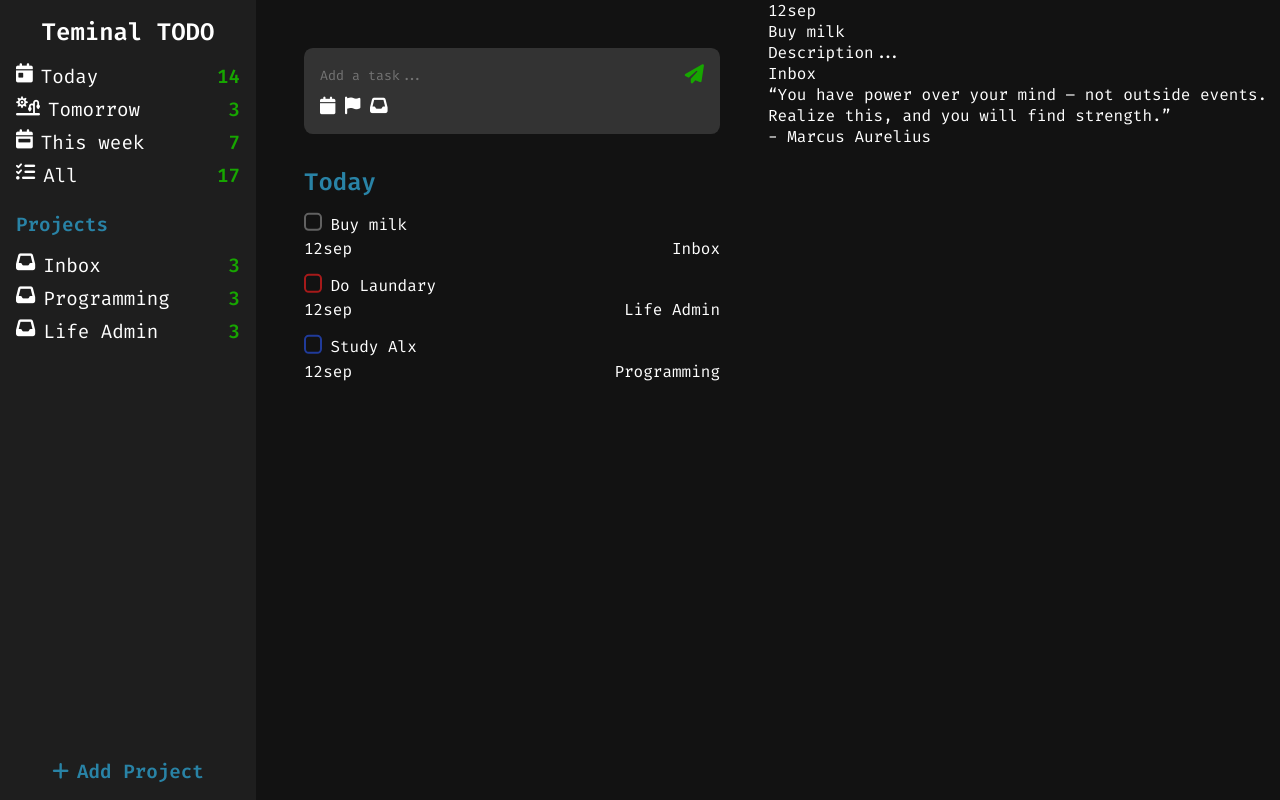
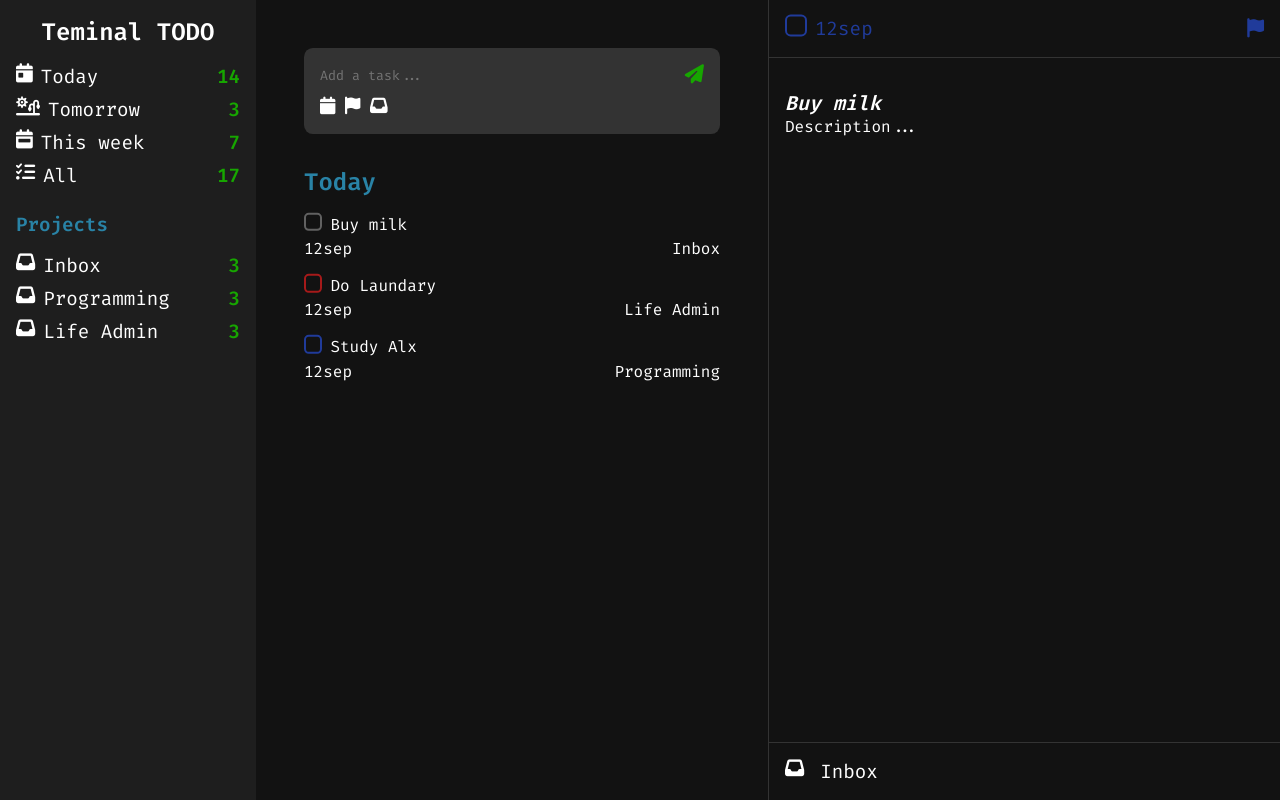
Before and after one commit to amir-kedis/todo-ts-sass-html, a website built with webpack: page src/index.html in a window 1280 px wide. Built offline with nearby package versions, Linux system fonts and the light colour scheme.

Commit message:
style: right sidebar complete

```diff
--- a/src/index.html
+++ b/src/index.html
@@ -112,10 +112,12 @@
     <div class="right_side_bar">
       <div class="task_edit_box">
         <div class="task_edit_box__header">
-          <div class="task_edit_box__checkbox"></div>
-          <div class="task_edit_box__date">12sep</div>
+          <div class="task_edit_box__checkbox">
+            <input type="checkbox" class="task_list__item__checkbox__input prior_med" />
+          </div>
+          <div class="task_edit_box__date prior_med">12sep</div>
           <div class="task_edit_box__priority">
-            <i class="task_edit_box__priority__icon"></i>
+            <i class="task_edit_box__priority__icon fa-solid fa-flag prior_med"></i>
           </div>
         </div>
         <div class="task_edit_box__content">
@@ -127,13 +129,13 @@
           </div>
         </div>
         <div class="task_edit_box__footer">
-          <i class="task_edit_box__footer__icon"></i>
+          <i class="task_edit_box__footer__icon fa-solid fa-inbox"></i>
           <div class="task_edit_box__project">Inbox</div>
         </div>
       </div>
-      <div class="qoute_box">
+      <div class="qoute_box display_none">
         <div class="qoute_box__icon">
-          <i class="qoute_box__icon__icon"></i>
+          <i class="fa-solid fa-book-open"></i>
         </div>
         <div class="qoute_box__text">
           <p class="qoute_box__text__content">
--- a/src/scss/global.scss
+++ b/src/scss/global.scss
@@ -46,6 +46,81 @@ body {
   color: #fff;
 }
 
+.display_none {
+  display: none;
+}
+
+input[type="checkbox"].prior_no {
+  color: var(--nonary-color);
+}
+
+input[type="checkbox"].prior_low {
+  color: var(--tertiary-color);
+}
+
+input[type="checkbox"].prior_med {
+  color: var(--quinary-color);
+}
+
+input[type="checkbox"].prior_high {
+  color: var(--quaternary-color);
+}
+
+.prior_no {
+  color: var(--nonary-color);
+}
+
+.prior_low {
+  color: var(--tertiary-color);
+}
+
+.prior_med {
+  color: var(--quinary-color);
+}
+
+.prior_high {
+  color: var(--quaternary-color);
+}
+
+input[type="checkbox"] {
+  appearance: none;
+  cursor: pointer;
+  background-color: #fff;
+  margin: 0;
+  margin-right: 0.5rem;
+  font: inherit;
+  color: currentColor;
+  width: 1.15em;
+  height: 1.15em;
+  border: 0.15em solid currentColor;
+  border-radius: 0.3em;
+  transform: translateY(-0.075em);
+  background: rgba(217, 217, 217, 0);
+  display: grid;
+  place-content: center;
+
+  &::before {
+    content: "✔";
+    display: none;
+    color: #17a600;
+    font-size: 1.2rem;
+    width: 0.65em;
+    height: 0.65em;
+    transform-origin: bottom left;
+    transform: scale(0);
+    transition: 120ms transform ease-in-out;
+  }
+
+  &:checked::before {
+    display: grid;
+    place-content: center;
+    transform: scale(1);
+  }
+
+  &:focus {
+    outline: none;
+  }
+}
 /* ===================== */
 /* === LAYOUT STYLES === */
 /* ===================== */
--- a/src/scss/main_content.scss
+++ b/src/scss/main_content.scss
@@ -67,61 +67,6 @@
             flex-basis: 50%;
             text-align: right;
           }
-
-          input[type="checkbox"].prior_no {
-            color: var(--nonary-color);
-          }
-
-          input[type="checkbox"].prior_low {
-            color: var(--tertiary-color);
-          }
-
-          input[type="checkbox"].prior_med {
-            color: var(--quinary-color);
-          }
-
-          input[type="checkbox"].prior_high {
-            color: var(--quaternary-color);
-          }
-
-          input[type="checkbox"] {
-            appearance: none;
-            background-color: #fff;
-            margin: 0;
-            margin-right: 0.5rem;
-            font: inherit;
-            color: currentColor;
-            width: 1.15em;
-            height: 1.15em;
-            border: 0.15em solid currentColor;
-            border-radius: 0.3em;
-            transform: translateY(-0.075em);
-            background: rgba(217, 217, 217, 0);
-            display: grid;
-            place-content: center;
-
-            &::before {
-              content: "✔";
-              display: none;
-              color: #17a600;
-              font-size: 1.2rem;
-              width: 0.65em;
-              height: 0.65em;
-              transform-origin: bottom left;
-              transform: scale(0);
-              transition: 120ms transform ease-in-out;
-            }
-
-            &:checked::before {
-              display: grid;
-              place-content: center;
-              transform: scale(1);
-            }
-
-            &:focus {
-              outline: none;
-            }
-          }
         }
       }
     }
--- /dev/null
+++ b/src/scss/right_sidebar.scss
@@ -0,0 +1,68 @@
+.right_side_bar {
+  border-left: 1px solid #333333;
+
+  .qoute_box {
+    min-height: 100vh;
+    display: flex;
+    flex-direction: column;
+    justify-content: center;
+    align-items: center;
+    gap: 1rem;
+    padding: 1rem;
+    color: #fff;
+    font-size: 1.2rem;
+    font-weight: 600;
+    text-align: center;
+
+    i {
+      font-size: 4rem;
+      color: var(--secondary-color);
+    }
+  }
+
+  .task_edit_box {
+    min-height: 100vh;
+    display: flex;
+    flex-direction: column;
+    gap: 1rem;
+
+    .task_edit_box__header {
+      display: flex;
+      flex-direction: row;
+      border-bottom: 1px solid #333333;
+      padding: 1rem;
+      font-size: 1.2rem;
+
+      .task_edit_box__date {
+        flex: 1;
+      }
+
+      i {
+        font-size: 1.2rem;
+        cursor: pointer;
+      }
+    }
+
+    .task_edit_box__content {
+      flex: 1;
+      padding: 1rem;
+    }
+
+    .task_edit_box__footer {
+      padding: 1rem;
+      border-top: 1px solid #333333;
+      font-size: 1.2rem;
+      display: flex;
+      gap: 1rem;
+      flex-direction: row;
+    }
+
+    .task_edit_box__content__text {
+      color: #fff;
+      font-size: 1.25rem;
+      font-style: italic;
+      font-weight: 800;
+      line-height: normal;
+    }
+  }
+}
--- a/src/styles.scss
+++ b/src/styles.scss
@@ -1,3 +1,4 @@
 @import "scss/global.scss";
 @import "scss/left_sidebar.scss";
 @import "scss/main_content.scss";
+@import "scss/right_sidebar.scss";
```
